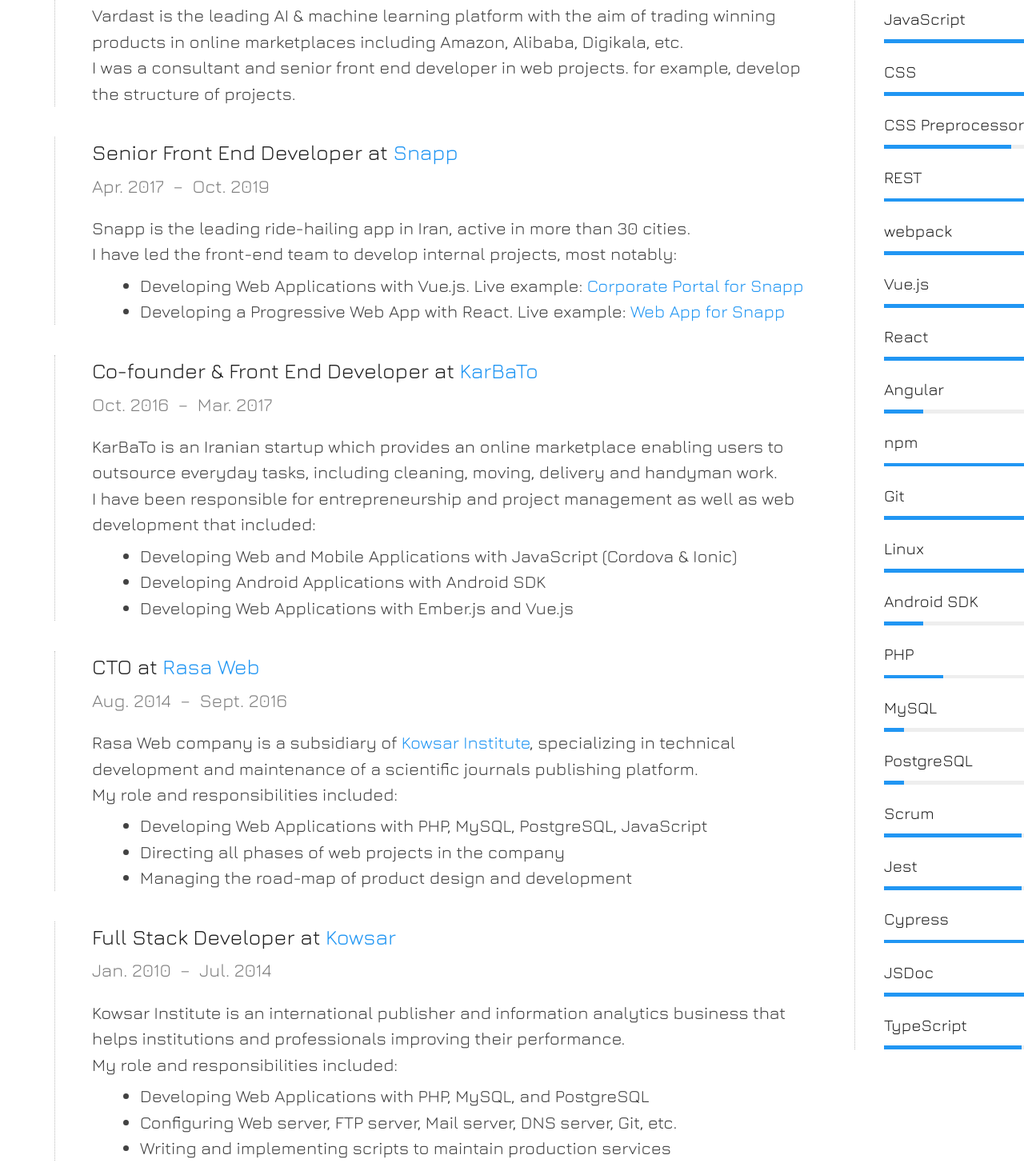
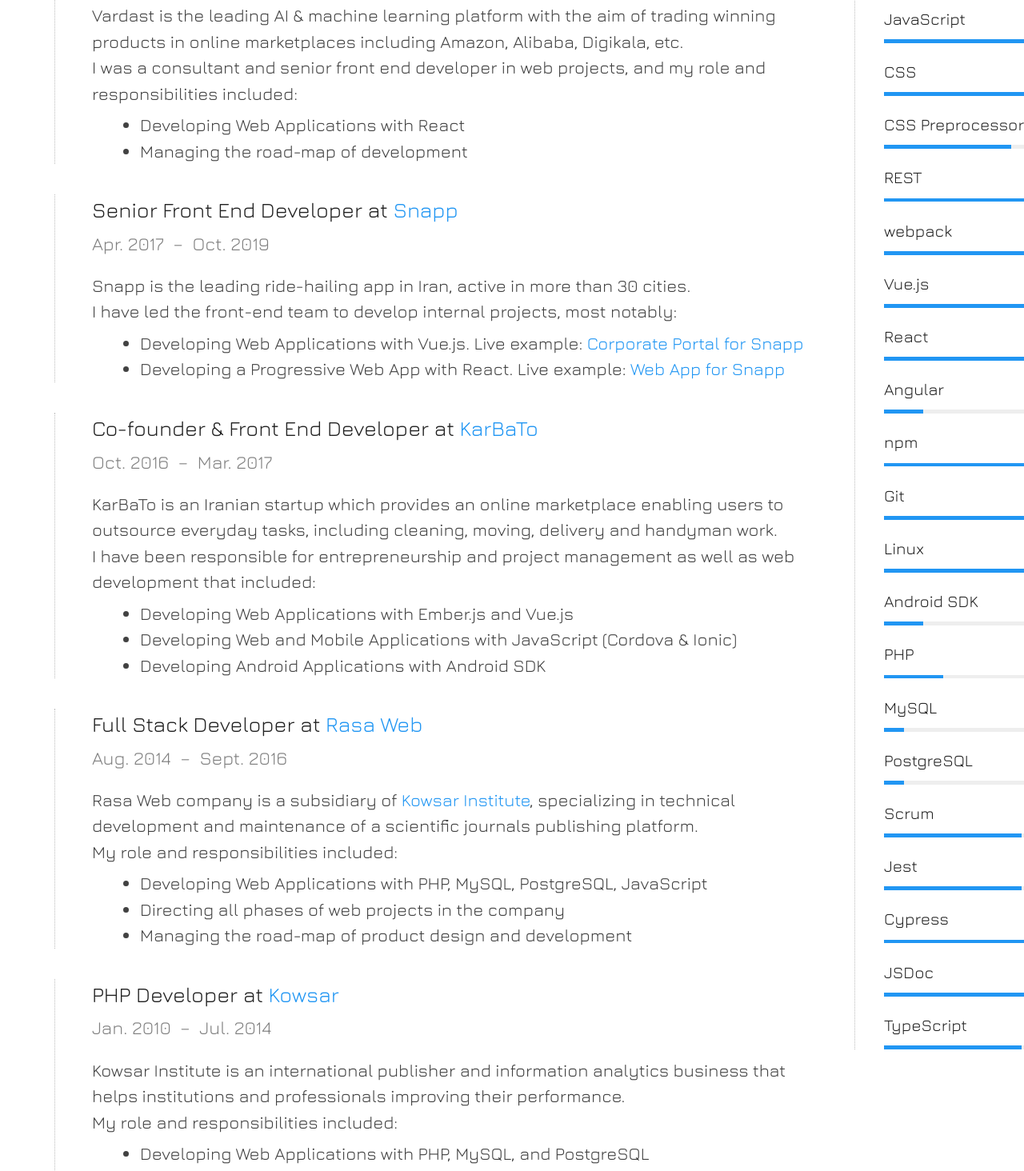
Before and after one commit to mirmousaviii/resume, a plain HTML site: page docs/index.html in a window 1280 px wide. Shown: the part 875-2339 px from the top of the page at 80% size. Drawn offline with nearby package versions, Linux system fonts and the light colour scheme.

Commit message:
Updated resume

```diff
--- a/docs/index.html
+++ b/docs/index.html
@@ -58,8 +58,12 @@
               Vardast is the leading AI & machine learning platform with the aim of trading winning products in online
               marketplaces including Amazon, Alibaba, Digikala, etc.
               <br/>
-              I was a consultant and senior front end developer in web projects. for example, develop the structure of projects.
+              I was a consultant and senior front end developer in web projects, and my role and responsibilities included:
             </div>
+            <ul>
+              <li>Developing Web Applications with React</li>
+              <li>Managing the road-map of development</li>
+            </ul>
           </div>
         </div>
 
@@ -99,14 +103,14 @@
             </div>
 
             <ul>
+              <li>Developing Web Applications with Ember.js and Vue.js</li>
               <li>Developing Web and Mobile Applications with JavaScript (Cordova & Ionic)</li>
               <li>Developing Android Applications with Android SDK</li>
-              <li>Developing Web Applications with Ember.js and Vue.js</li>
             </ul>
           </div>
         </div>
         <div class="experience-item" style="page-break-inside: avoid;">
-          <div class="item-title">CTO at <a href="http://rasa-web.com/" target="_blank">Rasa Web</a></div>
+          <div class="item-title">Full Stack Developer at <a href="http://rasa-web.com/" target="_blank">Rasa Web</a></div>
           <div class="item-caption setting--secondary-text">Aug. 2014&nbsp;&nbsp;–&nbsp;&nbsp;Sept. 2016&nbsp;&nbsp;<!--<i>(2 Years & 2 Months)--></i></div>
           <div class="item-description">
             <div>
@@ -123,7 +127,7 @@
           </div>
         </div>
         <div class="experience-item" style="page-break-inside: avoid;">
-          <div class="item-title">Full Stack Developer at
+          <div class="item-title">PHP Developer at
             <a href="http://kowsarpub.com/en/" target="_blank">Kowsar</a>
           </div>
           <div class="item-caption setting--secondary-text">Jan. 2010&nbsp;&nbsp;–&nbsp;&nbsp;Jul. 2014&nbsp;&nbsp;<!--<i>(4 Years & 7 Months)</i>--></div>
```
